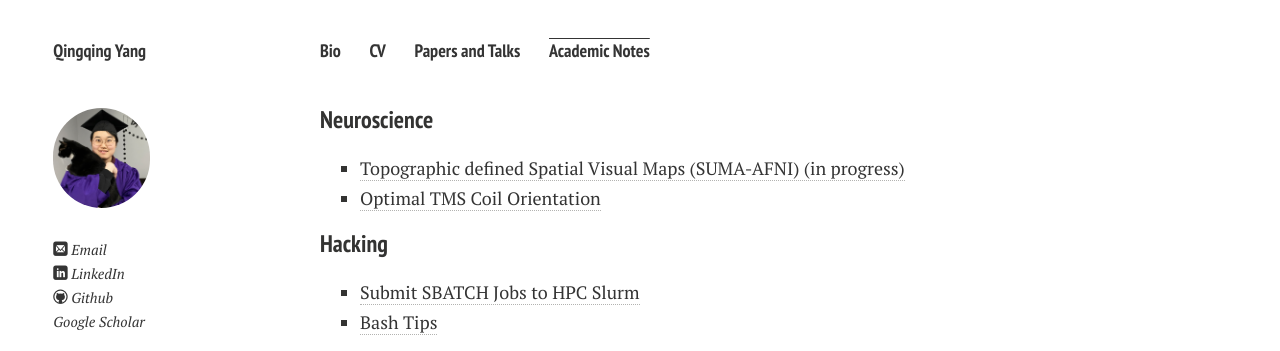
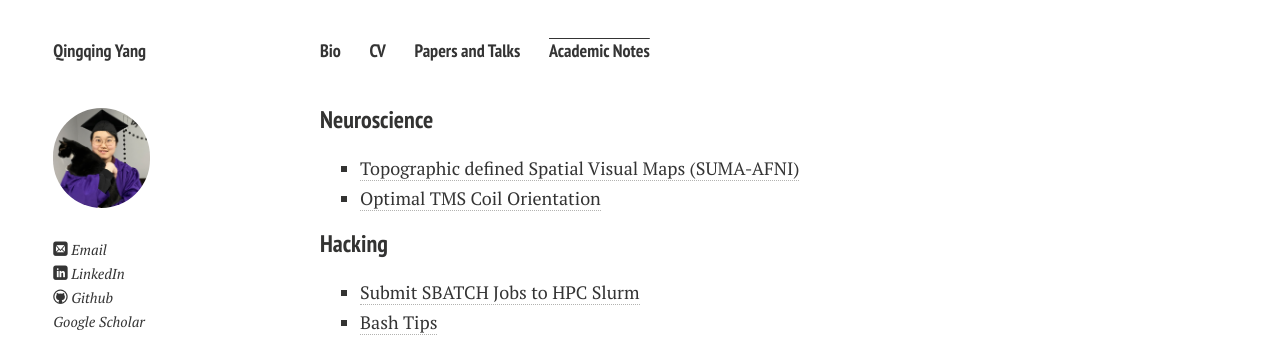
Before and after one commit to Qingqing-Yang-177/Qingqing-Yang-177.github.io, a Jekyll site: the page built from blogs.md, in a window 1280 px wide. Shown: the top 351 px of the page. Built offline with Jekyll 4.4.1, drawn with Linux system fonts in a browser that asks for light colours; nearby versions of some CDN libraries; comment, search, counter and statistics services are not loaded; a style sheet for code colours, icons or effects is not loaded.

Commit message:
Update blogs.md

```diff
--- a/blogs.md
+++ b/blogs.md
@@ -6,7 +6,7 @@ title: blogs
 
 ### Neuroscience
 
-- [Topographic defined Spatial Visual Maps (SUMA-AFNI) (in progress)](https://classic-comb-130.notion.site/Topographical-Spatial-Visual-Maps-183d241be78e4a37b98755d7fdab9bba?pvs=4)
+- [Topographic defined Spatial Visual Maps (SUMA-AFNI)](https://classic-comb-130.notion.site/Topographical-Spatial-Visual-Maps-183d241be78e4a37b98755d7fdab9bba?pvs=4)
 - [Optimal TMS Coil Orientation](https://classic-comb-130.notion.site/Optimal-TMS-Coil-Orientation-67cead69b489400e82980f61b68994c1?pvs=4)
 
 ### Hacking
```
